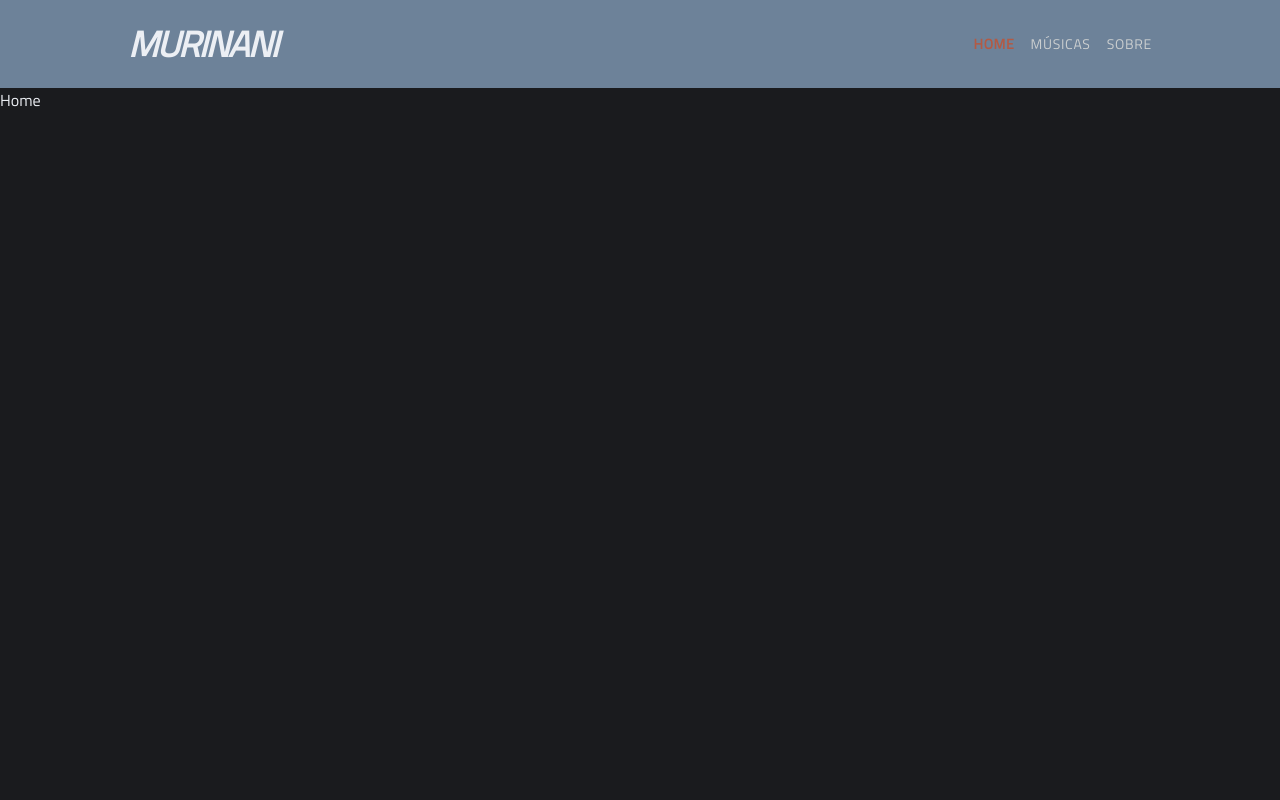
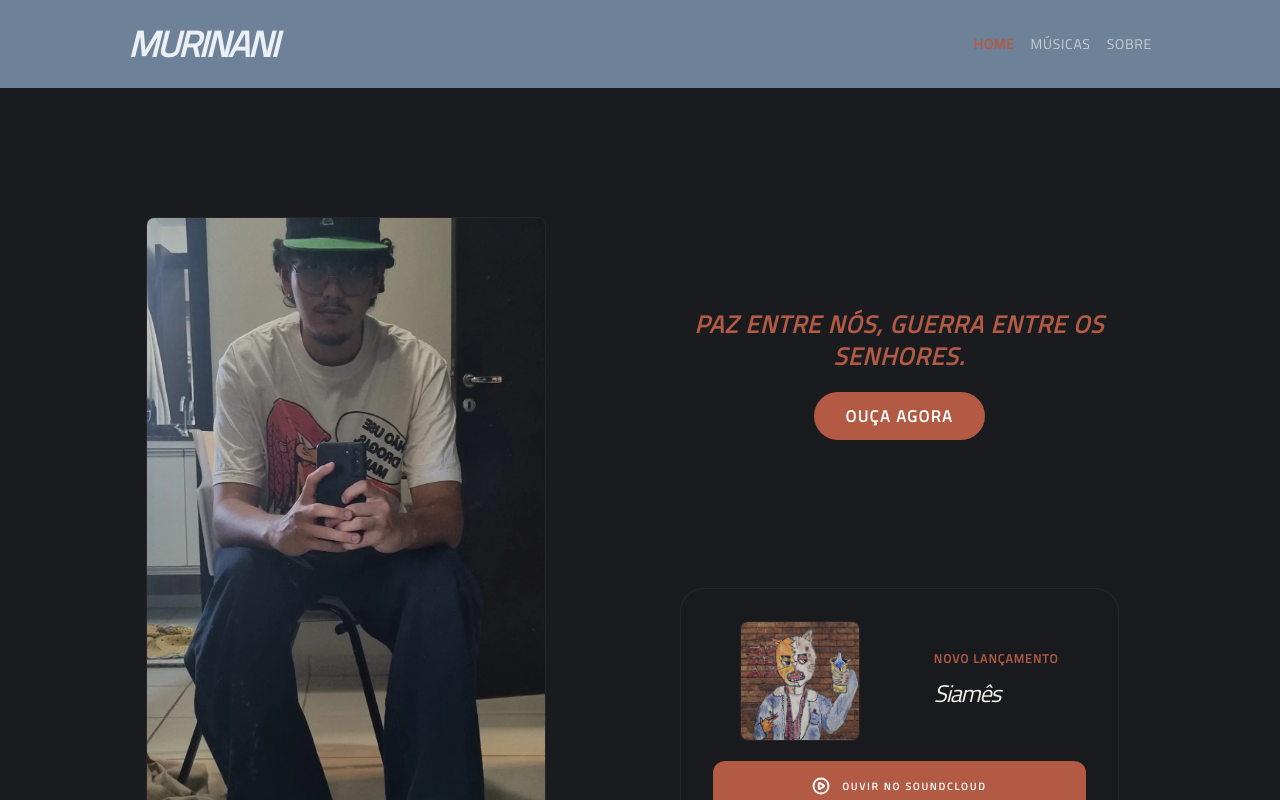
Before and after one commit to Cayuaz/artist-landing-page, a Next.js app: page / in a window 1280 px wide. Shown: the top 800 px of the page. Built offline with nearby package versions, Linux system fonts and the light colour scheme.

Commit message:
feat: create hero section layout and styles

```diff
--- a/app/page.tsx
+++ b/app/page.tsx
@@ -1,5 +1,9 @@
-// import Image from "next/image";
+import HeroSection from "@/components/home/HeroSection";
 
 export default function Home() {
-  return <div className="">Home</div>;
+  return (
+    <div className="bg-[#1a1b1e] min-h-screen flex items-center justify-center my-10 lg:my-20 ">
+      <HeroSection />
+    </div>
+  );
 }
--- /dev/null
+++ b/components/home/HeroSection.tsx
@@ -0,0 +1,20 @@
+import Image from "next/image";
+import Musics from "./Musics";
+
+const HeroSection = () => {
+  return (
+    <div className="flex flex-col md:flex-row gap-20 md:gap-10 w-5/6">
+      <Musics />
+      {/* Imagem do artista */}
+      <Image
+        src="/image5.jpg"
+        alt="Murinani Logo"
+        className="hidden md:block w-4/5 mx-auto md:w-80 border border-white/5 lg:w-100 h-auto rounded-lg object-cover order-1 md:order-0 transition-colors duration-500 hover:border-[#B35A44]/50 "
+        width={200}
+        height={800}
+      />
+    </div>
+  );
+};
+
+export default HeroSection;
--- /dev/null
+++ b/components/home/Musics.tsx
@@ -0,0 +1,71 @@
+import { CirclePlay } from "lucide-react";
+import Link from "next/link";
+import Image from "next/image";
+
+const Musics = () => {
+  return (
+    <div className="order-0 md:order-1 flex flex-col gap-20 md:gap-0 justify-around items-center text-center md:text-left">
+      <div className="flex flex-col gap-5 items-center">
+        {/* Título/Frase do artista*/}
+        <h1 className=" text-2xl font-bold uppercase tracking-wider italic mt-4 text-center lg:w-4/5 text-[#B35A44]">
+          {`paz entre nós, guerra entre os senhores.`}
+        </h1>
+        {/* Botão de ouvir música */}
+        <Link
+          href="https://on.soundcloud.com/0EojhB5dPH1iau60cw"
+          target="_blank"
+          className="bg-[#B35A44] text-white px-8 py-3 rounded-full font-bold uppercase tracking-widest hover:scale-105 transition-transform w-fit text-xs md:text-sm lg:text-base"
+        >
+          Ouça Agora
+        </Link>
+      </div>
+      {/* Imagem do artista */}
+      <Image
+        src="/image5.jpg"
+        alt="Murinani Logo"
+        className="md:hidden w-4/5 mx-auto md:w-80 border border-white/5 lg:w-100 h-auto rounded-lg object-cover transition-colors duration-500 hover:border-[#B35A44]/50 "
+        width={200}
+        height={800}
+      />
+      {/* Card de lançamento */}
+      <div className=" bg-[#1A1B1E]/60 border border-white/5 p-8 rounded-3xl hover:border-[#B35A44]/40 transition-colors duration-500 w-full md:w-4/5 flex flex-col gap-5">
+        <div className="flex justify-around items-center gap-5">
+          <Image
+            src="/siames.jpg"
+            alt="Capa do álbum Siamês"
+            className="w-30 h-auto rounded-lg object-cover border border-white/5 transition-colors duration-500 hover:border-[#B35A44]/40"
+            width={400}
+            height={400}
+          />
+          <div>
+            <span className="text-xs uppercase tracking-widest text-[#B35A44] font-black">
+              Novo Lançamento
+            </span>
+
+            <h3
+              className="text-2xl text-[#F3F0E7] my-2 tracking-tighter italic
+            "
+            >
+              Siamês
+            </h3>
+          </div>
+        </div>
+
+        {/* <p className="text-xs text-[#F3F0E7]/40 mb-8 uppercase tracking-widest">
+          Full Album • 2026
+        </p> */}
+
+        <Link
+          href="https://on.soundcloud.com/18FrVpDvIqLdRe4zdg"
+          target="_blank"
+          className="flex items-center justify-center gap-3 bg-[#B35A44] text-white px-6 py-4 rounded-xl text-[10px] font-black uppercase tracking-[0.2em] hover:bg-[#B35A44]/90 transition-all active:scale-95 w-full"
+        >
+          <CirclePlay size={18} strokeWidth={2.5} />
+          Ouvir no SoundCloud
+        </Link>
+      </div>
+    </div>
+  );
+};
+
+export default Musics;
--- /dev/null
+++ b/components/home/Social.tsx
@@ -0,0 +1,7 @@
+import React from "react";
+
+const Social = () => {
+  return <div>Social</div>;
+};
+
+export default Social;
--- a/package.json
+++ b/package.json
@@ -9,6 +9,7 @@
     "lint": "eslint"
   },
   "dependencies": {
+    "lucide-react": "^0.575.0",
     "next": "16.1.6",
     "react": "19.2.3",
     "react-dom": "19.2.3"
```
Also changed, not shown: public/siames.jpg (added), 1 other file (tests, documents, lock files or other folders).
